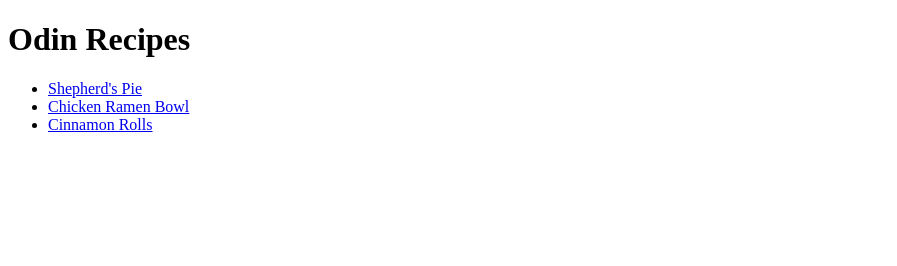
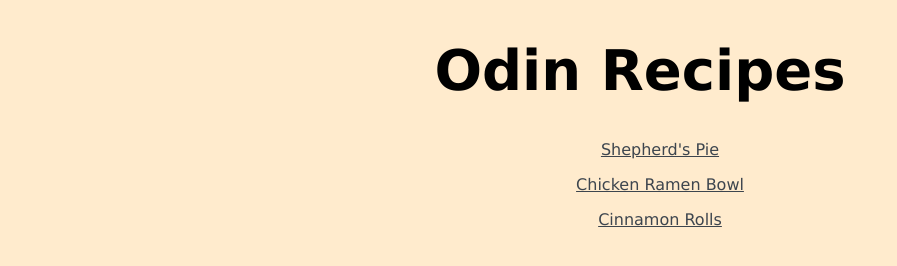
Before and after one commit to fullstackjess/odin-recipes, a plain HTML site: page index.html in a window 1280 px wide. Shown: the whole page, without its empty margins (0-897 px from the left). Drawn offline with Linux system fonts and the light colour scheme.

Commit message:
Add basic CSS styling for all HTML pages

```diff
--- a/index.html
+++ b/index.html
@@ -5,10 +5,11 @@
     <meta http-equiv="X-UA-Compatible" content="IE=edge">
     <meta name="viewport" content="width=device-width, initial-scale=1.0">
     <title>Odin Recipes</title>
+    <link href="style.css" rel="stylesheet">
 </head>
 <body>
-    <h1>Odin Recipes</h1>
-    <ul>
+    <h1 id="header">Odin Recipes</h1>
+    <ul id="list">
         <li><a href="./recipes/shepherds-pie.html">Shepherd's Pie</a></li>
         <li><a href="./recipes/chicken-ramen-bowl.html">Chicken Ramen Bowl</a></li>
         <li><a href="./recipes/cinnamon-rolls.html">Cinnamon Rolls</a></li>
--- /dev/null
+++ b/style.css
@@ -0,0 +1,25 @@
+#header {
+    font-size: 56px;
+}
+
+body {
+    background-color: blanchedalmond;
+    text-align: center;
+    font-family: Verdana, Geneva, Tahoma, sans-serif;
+}
+
+ul {
+    list-style-type: none;
+}
+
+ol {
+    list-style-position: inside;
+}
+
+#list li {
+    margin-bottom: 16px;
+}
+
+a {
+    color: rgb(61, 69, 78);
+}
```
Also changed, not shown: recipes/chicken-ramen-bowl.html (+1 -0 lines), recipes/cinnamon-rolls.html (+1 -0 lines), recipes/shepherds-pie.html (+1 -0 lines).
